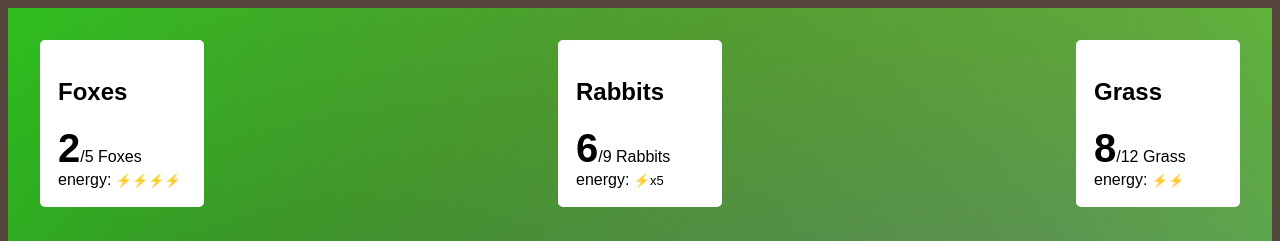
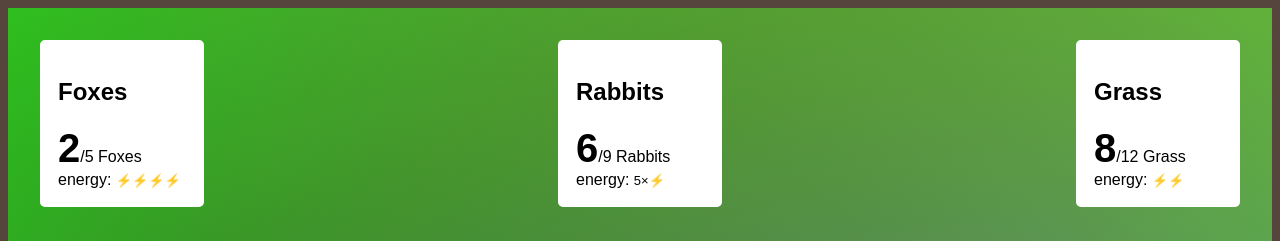
Before and after one commit to eignnx/eco-dice, a React (Vite) app: page / in a window 1280 px wide. Shown: the top 241 px of the page. Built offline with nearby package versions, Linux system fonts and the light colour scheme.

Commit message:
grow costs energy
now using a grow resource requires energy, and things that require energy wont work if the pop is out of energy

```diff
--- a/src/PopDisplay.jsx
+++ b/src/PopDisplay.jsx
@@ -16,16 +16,24 @@ function PopDisplay({ name, namePlural=`${name}s`, population, setPopulation, ma
 
     switch (data.symbol) {
       case SYMBOLS.hunt: {
+        if (energy <= 0 || population <= 0) { return }
+        setEnergy(energy - 1);
         setPopulation(population - 1);
-        setEnergy(energy - 1);
         break;
       }
       case SYMBOLS.grow: {
+        if (energy <= 0) { return }
+        setEnergy(energy - 1);
         setPopulation(population + 1);
         break;
       }
       case SYMBOLS.rest: {
         setEnergy(energy + 1);
+        break;
+      }
+      case SYMBOLS.hide: {
+        if (energy <= 0) { return }
+        setEnergy(energy - 1);
         break;
       }
     }
@@ -52,11 +60,11 @@ function PopDisplay({ name, namePlural=`${name}s`, population, setPopulation, ma
 function displayEnergy(energy) {
   const e = "⚡"
   if (energy <= 0) {
-    return "0"
+    return `0×${e}`
   } else if (energy <= 4) {
     return e.repeat(energy)
   } else {
-    return `${e}x${energy}`
+    return `${energy}×${e}`
   }
 }
 
```
